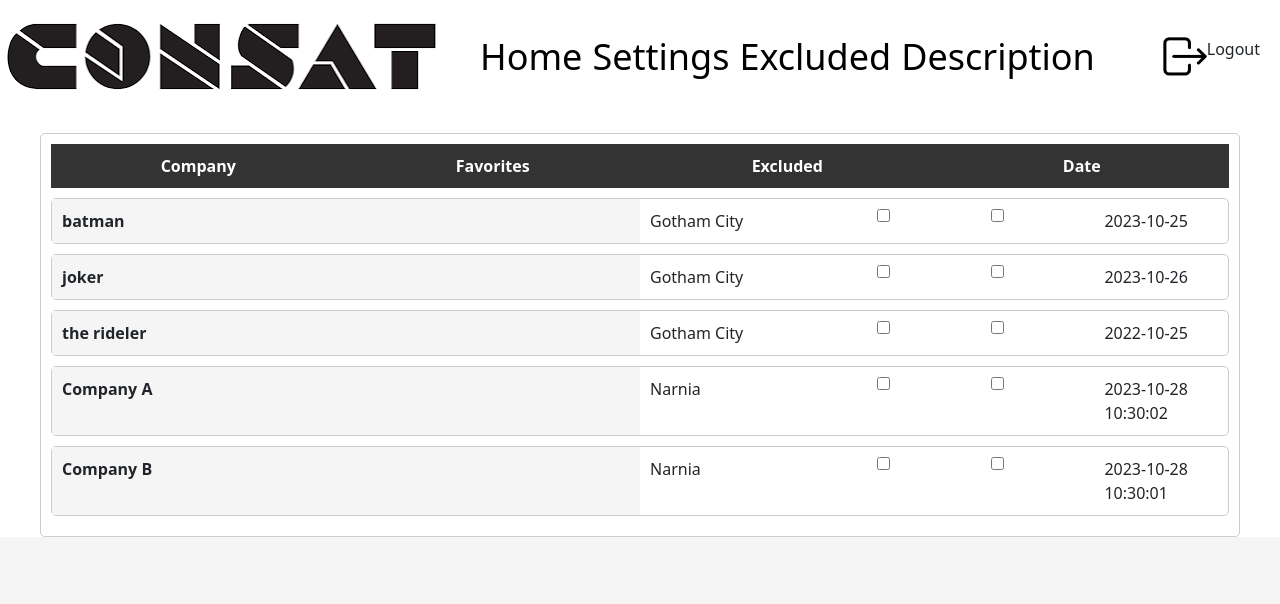
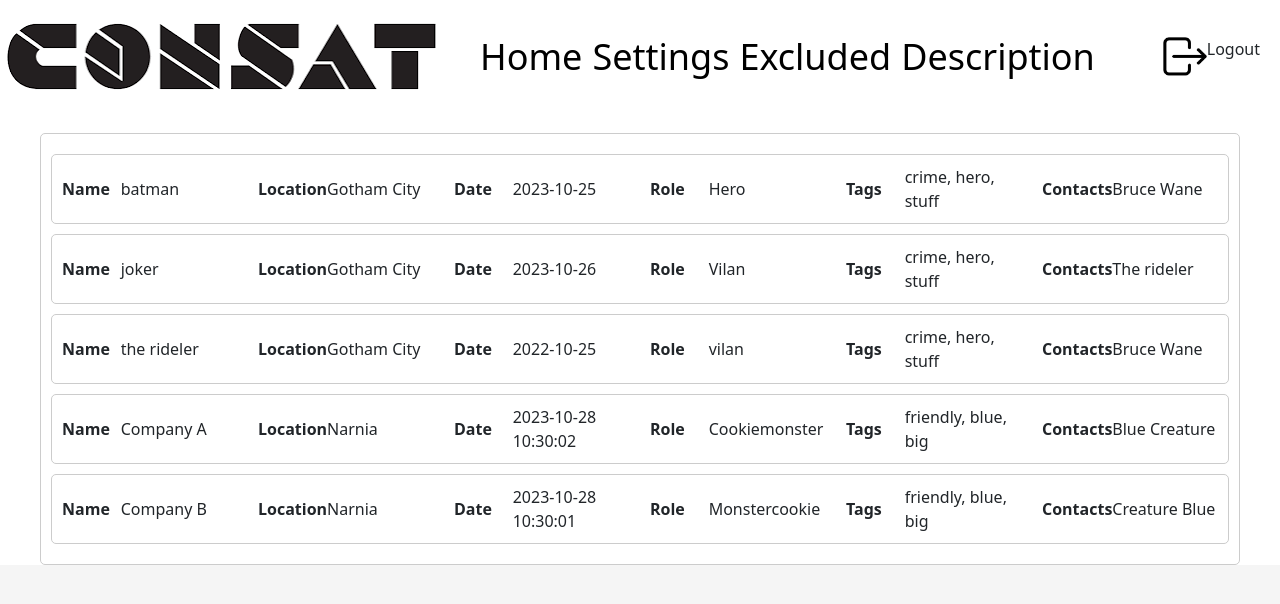
Before and after one commit to Vellethe/LIA, a React (Create React App) app in the folder React/ClientApp/: page /description in a window 1280 px wide. Shown: the top 604 px of the page. Built offline with nearby package versions, Linux system fonts and the light colour scheme.

Commit message:
desc update

```diff
--- a/React/ClientApp/src/components/Description.js
+++ b/React/ClientApp/src/components/Description.js
@@ -3,29 +3,49 @@ import { dataArray } from './JobData'
 import styles from './Description.module.css';
 
 export const DescriptionPage = () => {
+
+    const parseTags = (input) => {
+        var output = "";
+        for (let i = 0; i < input.length; i++) {
+            output += input[i];
+            if (i < input.length - 1) {
+                output += ", "
+            }
+        }
+        return output;
+    }
     return (
         <div className={styles['container']}>
-            <div className={styles['header']}>
-                <div className={styles['headerCell']}>{}Company</div>
-                <div className={styles['headerCell']}>{}Favorites</div>
-                <div className={styles['headerCell']}>{}Excluded</div>
-                <div className={styles['headerCell']}>Date</div>
-            </div>
             <div className={styles['body']}>
                 {dataArray.map(job => (
                     <div className={styles.grid} key={job.id}>
-                        <div className={styles.row1}>
-                            <div className={styles.textName}>{job.name}</div>
+                        <div className={styles.row}>
+                            <div className={styles.label}>Name</div>
+                            <div className={styles.value}>{job.name}</div>
                         </div>
-                        <div className={styles.row2}>
-                            <div className={styles.textLocation}>{job.location}</div>
-                            <div className={styles.box}><input type="checkbox" /></div>
-                            <div className={styles.box}><input type="checkbox" /></div>
-                            <div className={styles.textDate}>{job.date}</div>
+                        <div className={styles.row}>
+                            <div className={styles.label}>Location</div>
+                            <div className={styles.value}>{job.location}</div>
+                        </div>
+                        <div className={styles.row}>
+                            <div className={styles.label}>Date</div>
+                            <div className={styles.value}>{job.date}</div>
+                        </div>
+                        <div className={styles.row}>
+                            <div className={styles.label}>Role</div>
+                            <div className={styles.value}>{job.role}</div>
+                        </div>
+                        <div className={styles.row}>
+                            <div className={styles.label}>Tags</div>
+                            <div className={styles.value}>{parseTags(job.tags)}</div>
+                        </div>
+                        <div className={styles.row}>
+                            <div className={styles.label}>Contacts</div>
+                            <div className={styles.value}>{job.contactName}</div>
                         </div>
                     </div>
                 ))}
             </div>
         </div>
     );
-}
+};
--- a/React/ClientApp/src/components/Description.module.css
+++ b/React/ClientApp/src/components/Description.module.css
@@ -5,21 +5,9 @@
     padding: 10px;
 }
 
-.header {
-    display: flex;
-    background-color: #333;
-    color: #fff;
-    font-weight: bold;
-}
-
-.headerCell {
-    flex: 1;
-    padding: 10px;
-    text-align: center;
-}
-
 .body {
     margin-top: 10px;
+    grid-template-columns: 2fr 2fr;
 }
 
 .grid {
@@ -29,31 +17,18 @@
     margin-bottom: 10px;
 }
 
-.row1 {
+.row {
     flex: 1;
+    display: flex;
+    align-items: center;
     padding: 10px;
-    background-color: #f5f5f5;
 }
 
-.textName {
+.label {
+    flex: 1;
     font-weight: bold;
 }
 
-.row2 {
-    display: flex;
-    flex: 1;
-    padding: 10px;
-}
-
-.textLocation {
+.value {
     flex: 2;
 }
-
-.box {
-    flex: 1;
-    text-align: center;
-}
-
-.textDate {
-    flex: 1;
-}
```
